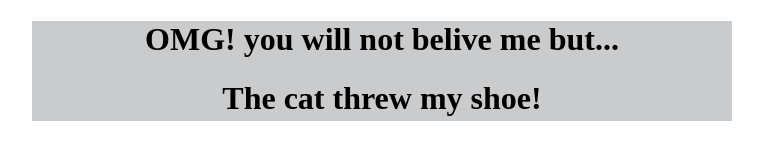
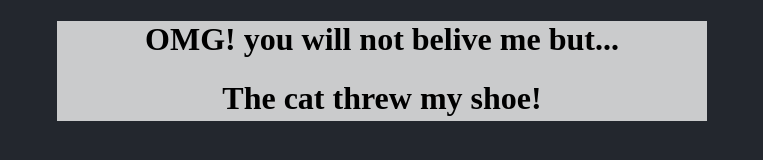
Before and after one commit to Joreyesgon/Sentences-generation, a plain HTML site: page index.html in a window 1280 px wide. Shown: the whole page, without its empty margins (258-1021 px from the left). Drawn offline with Linux system fonts and the light colour scheme.

Commit message:
spell check

```diff
--- a/index.js
+++ b/index.js
@@ -7,12 +7,12 @@ const randomSentences = () => {
     let pronoun = ["A", "The"];
     let subject = ["cat", "raccoon", "dog", "rabbit", "bird",];
     let action = ["took my", "threw my", "stole my", "bit my"];
-    let possetion = [ "homework", "toe", "car", "shoe", "pencil"];
+    let possession = [ "homework", "toe", "car", "shoe", "pencil"];
 
     let pronounIndex = Math.floor(Math.random() * pronoun.length);
     let subjectIndex = Math.floor(Math.random() * subject.length);
     let actionIndex = Math.floor(Math.random() * action.length);
-    let possetionIndex = Math.floor(Math.random() * possetion.length);
+    let possessionIndex = Math.floor(Math.random() * possession.length);
 
-    return pronoun[pronounIndex] + " " + subject[subjectIndex] + " " + action[actionIndex] + " " + possetion[possetionIndex] + "!";
+    return pronoun[pronounIndex] + " " + subject[subjectIndex] + " " + action[actionIndex] + " " + possession[possessionIndex] + "!";
 };
--- a/style.css
+++ b/style.css
@@ -1,12 +1,13 @@
 body {
     margin: 0;
     padding: 0;
+    background-color: rgb(35, 39, 46);
 
 }
 
 .container {
     background-color:rgb(202, 203, 204);
-    width: 700px;
+    width: 650px;
     height: 100px;
     margin: auto;
     align-items: center;
```
